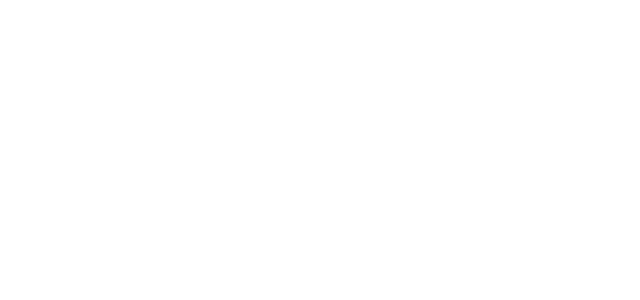
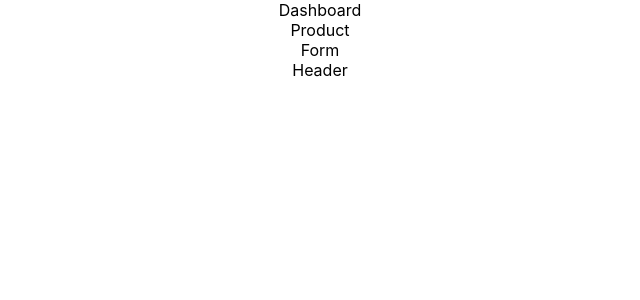
Before and after one commit to CamReed95/shelfie, a React (Create React App) app: page / in a window 1280 px wide. Shown: the top 300 px of the page, without its empty margins (320-960 px from the left). Built offline with nearby package versions, Linux system fonts and the light colour scheme.

Commit message:
had to write names of components between divs to show up in React browser

```diff
--- a/src/App.js
+++ b/src/App.js
@@ -12,11 +12,11 @@ class App extends React.Component {
   render() {
     return (
       <div className="App">
-        <div className='Dashboard'>
-          <div className='Product'></div>
+        <div className='Dashboard'>Dashboard
+          <div className='Product'>Product</div>
         </div>
-        <div className='Form'></div>
-        <div className='Header'></div>
+        <div className='Form'>Form</div>
+        <div className='Header'>Header</div>
 
       </div>
     );
```
